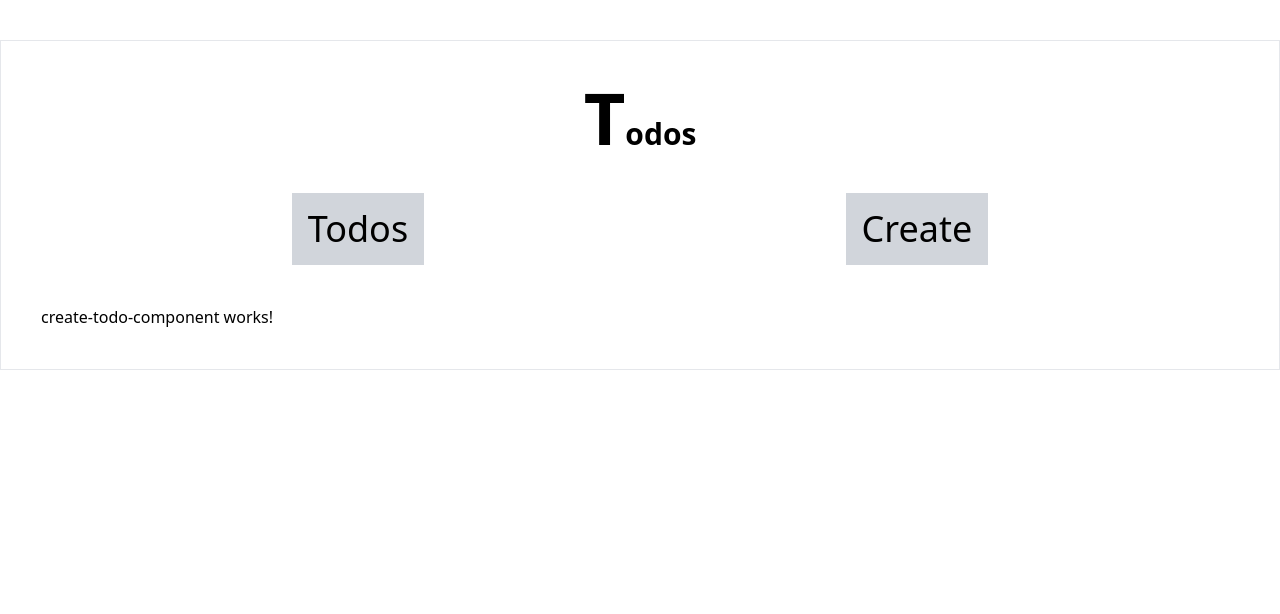
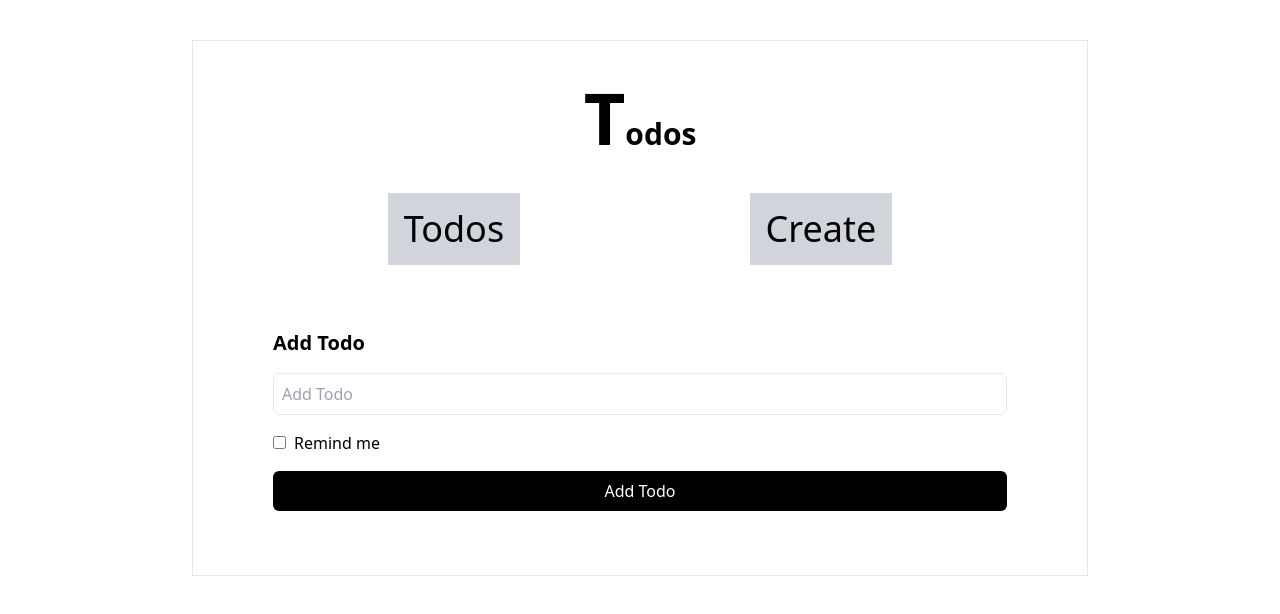
Before and after one commit to hrithikvishwakarma001/Learn-Angular, an Angular app in the folder crud/: page /create in a window 1280 px wide. Shown: the top 614 px of the page. Built offline with nearby package versions, Linux system fonts and the light colour scheme.

Commit message:
all completed

```diff
--- a/crud/src/app/app.component.html
+++ b/crud/src/app/app.component.html
@@ -1,8 +1,8 @@
-<div class="container border h-full mx-auto p-10 m-10">
+<div class="max-w-4xl border h-full mx-auto p-10 m-10">
   <h1 class="text-3xl font-bold text-center first-letter:text-7xl">Todos</h1>
   <div class="flex justify-around items-start p-10">
     <a routerLink="/todos" class="text-4xl cursor bg-gray-300   p-4 hover:bg-gray-400">Todos</a>
     <a routerLink="/create" class="text-4xl cursor bg-gray-300   p-4 hover:bg-gray-400">Create</a>
   </div>
-  <router-outlet></router-outlet>
+  <router-outlet ></router-outlet>
 </div>
--- a/crud/src/app/app.module.ts
+++ b/crud/src/app/app.module.ts
@@ -1,6 +1,7 @@
 import { NgModule } from '@angular/core';
 import { BrowserModule } from '@angular/platform-browser';
 import { HttpClientModule } from '@angular/common/http';
+import { FormsModule } from '@angular/forms';
 
 import { AppRoutingModule } from './app-routing.module';
 import { AppComponent } from './app.component';
@@ -15,7 +16,7 @@ import { CreateTodoComponentComponent } from './components/create-todo-component
     TodoItemComponentComponent,
     CreateTodoComponentComponent,
   ],
-  imports: [BrowserModule, AppRoutingModule, HttpClientModule],
+  imports: [BrowserModule, AppRoutingModule, HttpClientModule, FormsModule],
   providers: [],
   bootstrap: [AppComponent],
 })
--- a/crud/src/app/components/create-todo-component/create-todo-component.component.html
+++ b/crud/src/app/components/create-todo-component/create-todo-component.component.html
@@ -1 +1,32 @@
-<p>create-todo-component works!</p>
+<div class="py-6 px-4 mx-6" >
+  <h2 class="text-xl font-semibold mb-4">Add Todo</h2>
+  <form (ngSubmit)="onSubmit()">
+    <div class="mb-4">
+      <input
+        type="text"
+        id="text"
+        name="text"
+        class="w-full border rounded-md p-2"
+        required
+        placeholder="Add Todo"
+        [(ngModel)]="text"
+      />
+    </div>
+    <div class="mb-4">
+      <input
+        type="checkbox"
+        id="reminder"
+        name="reminder"
+        class="mr-2"
+        [(ngModel)]="reminder"
+      />
+      <label for="reminder">Remind me</label>
+    </div>
+    <button
+      type="submit"
+      class="bg-black text-white py-2 px-4 rounded-md w-full"
+    >
+      Add Todo
+    </button>
+  </form>
+</div>
--- a/crud/src/app/components/create-todo-component/create-todo-component.component.ts
+++ b/crud/src/app/components/create-todo-component/create-todo-component.component.ts
@@ -1,10 +1,25 @@
-import { Component } from '@angular/core';
-
+import { Component, EventEmitter, Output } from '@angular/core';
+import { Todo } from 'src/app/Todo';
 @Component({
   selector: 'app-create-todo-component',
   templateUrl: './create-todo-component.component.html',
-  styleUrls: ['./create-todo-component.component.css']
+  styleUrls: ['./create-todo-component.component.css'],
 })
 export class CreateTodoComponentComponent {
-
+  @Output() onAddTodo: EventEmitter<Todo> = new EventEmitter();
+  text!: string;
+  reminder: boolean = false;
+  constructor() {}
+  onSubmit() {
+    if (!this.text) {
+      alert('Please add a task');
+      return;
+    }
+    const newTodo = {
+      text: this.text,
+      day: new Date().toLocaleDateString(),
+      reminder: this.reminder,
+    };
+    this.onAddTodo.emit(newTodo);
+  }
 }
--- a/crud/src/app/components/todo-item-component/todo-item-component.component.html
+++ b/crud/src/app/components/todo-item-component/todo-item-component.component.html
@@ -1,5 +1,5 @@
-<div class="bg-white rounded-lg border p-4 shadow-md mb-2">
-  <div class="flex justify-between items-center mb-2">
+<div class="bg-white rounded-lg border p-4 shadow-md mb-2 cursor-pointer" (dblclick)="onToggle(item)">
+  <div class="flex justify-between items-center mb-2"   >
     <h2 class="text-lg font-semibold">{{ item.text }}</h2>
     <div class="space-x-2">
       <button
@@ -21,7 +21,7 @@
     <span class="text-sm mr-2">Reminder:</span>
     <div
       class="w-4 h-4 rounded-full {{
-        item.reminder ? 'bg-green-300' : 'bg-gray-300'
+        item.reminder ? 'bg-green-300' : 'bg-red-300'
       }}"
     ></div>
   </div>
--- a/crud/src/app/components/todo-item-component/todo-item-component.component.ts
+++ b/crud/src/app/components/todo-item-component/todo-item-component.component.ts
@@ -10,6 +10,7 @@ export class TodoItemComponentComponent {
   @Input() item!: Todo;
   @Output() onDeleteTodo: EventEmitter<Todo> = new EventEmitter();
   @Output() onEditTodo: EventEmitter<Todo> = new EventEmitter();
+  @Output() onToggleReminder: EventEmitter<Todo> = new EventEmitter();
   constructor() {}
 
   editItem(todo: Todo) {
@@ -18,4 +19,7 @@ export class TodoItemComponentComponent {
   deleteItem(todo: Todo) {
     this.onDeleteTodo.emit(todo);
   }
+  onToggle(todo: Todo) {
+    this.onToggleReminder.emit(todo);
+  }
 }
--- a/crud/src/app/components/todo-list-component/todo-list-component.component.html
+++ b/crud/src/app/components/todo-list-component/todo-list-component.component.html
@@ -1,4 +1,7 @@
 <app-todo-item-component
-    *ngFor="let todo of todos"
-    [item]="todo"
+  *ngFor="let todo of todos"
+  [item]="todo"
+  (onDeleteTodo)="onDeleteTodoItem($event)"
+  (onEditTodo)="onEditTodoItem($event)"
+  (onToggleReminder)="onToggle($event)"
 ></app-todo-item-component>
--- a/crud/src/app/components/todo-list-component/todo-list-component.component.ts
+++ b/crud/src/app/components/todo-list-component/todo-list-component.component.ts
@@ -10,11 +10,36 @@ import { TodoService } from 'src/app/services/todo.service';
 export class TodoListComponentComponent implements OnInit {
   todos: Todo[] = [];
   constructor(private todoService: TodoService) {
-     console.log('constructor', this.todos);
+    console.log('constructor', this.todos);
   }
   ngOnInit(): void {
     this.todoService.getTodos().subscribe((todos) => {
       this.todos = todos;
     });
   }
+  onDeleteTodoItem(todo: Todo) {
+    console.log(todo);
+    this.todoService.deleteTodo(todo).subscribe(() => {
+      this.todos = this.todos.filter((t) => t.id !== todo.id);
+    });
+  }
+  onEditTodoItem(todo: Todo) {
+    const promtMessage = prompt('Edit Todo Item');
+    if (promtMessage) {
+      this.todoService.editTodoItem(todo).subscribe(() => {
+        this.todos = this.todos.map((t) =>
+          t.id === todo.id ? { ...todo, text: promtMessage } : t
+        );
+      });
+    }
+  }
+  onToggle = (todo: Todo) => {
+    todo.reminder = !todo.reminder;
+    this.todoService.toggleReminder(todo).subscribe();
+  };
+  onAddTodo=(newTodo:Todo)=>{
+    this.todoService.addTodoItem(newTodo).subscribe((todo)=>{
+      this.todos.push(todo)
+    })
+  }
 }
--- a/crud/src/app/services/todo.service.ts
+++ b/crud/src/app/services/todo.service.ts
@@ -17,4 +17,19 @@ export class TodoService {
   getTodos(): Observable<Todo[]> {
     return this.http.get<Todo[]>(this.apiUrl);
   }
+  deleteTodo = (todo: Todo): Observable<Todo> => {
+    const url = `${this.apiUrl}/${todo.id}`;
+    return this.http.delete<Todo>(url);
+  };
+  toggleReminder = (todo: Todo): Observable<Todo> => {
+    const url = `${this.apiUrl}/${todo.id}`;
+    return this.http.put<Todo>(url, todo, httpOptions);
+  };
+  editTodoItem = (todo: Todo): Observable<Todo> => {
+    const url = `${this.apiUrl}/${todo.id}`;
+    return this.http.put<Todo>(url, todo, httpOptions);
+  };
+  addTodoItem = (todo: Todo): Observable<Todo> => {
+    return this.http.post<Todo>(this.apiUrl, todo, httpOptions);
+  };
 }
```
